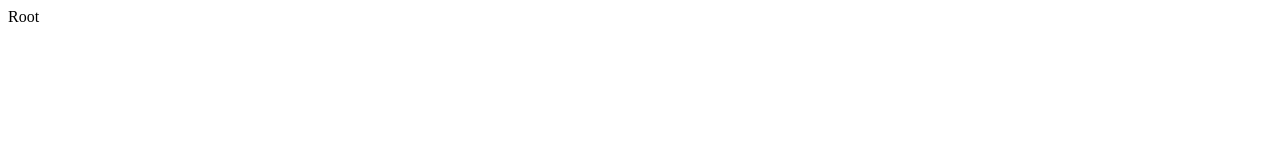
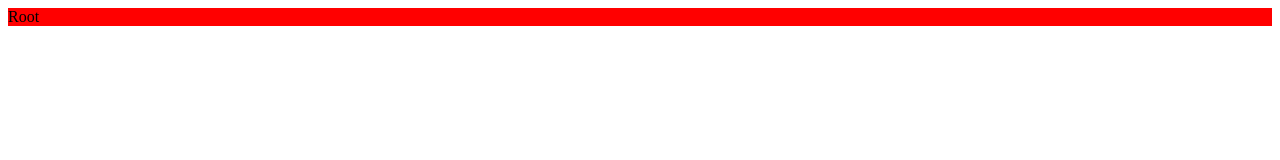
Before and after one commit to MirIntern/CI-CD-with-Jenkins, a plain HTML site: page src/index.html in a window 1280 px wide. Drawn offline with Linux system fonts and the light colour scheme.

Commit message:
Update index.html

```diff
--- a/src/index.html
+++ b/src/index.html
@@ -2,7 +2,7 @@
 <html>
   <head>
     <style>
-      .root{
+      #root{
         background-color: red
       }
     </style>
```
